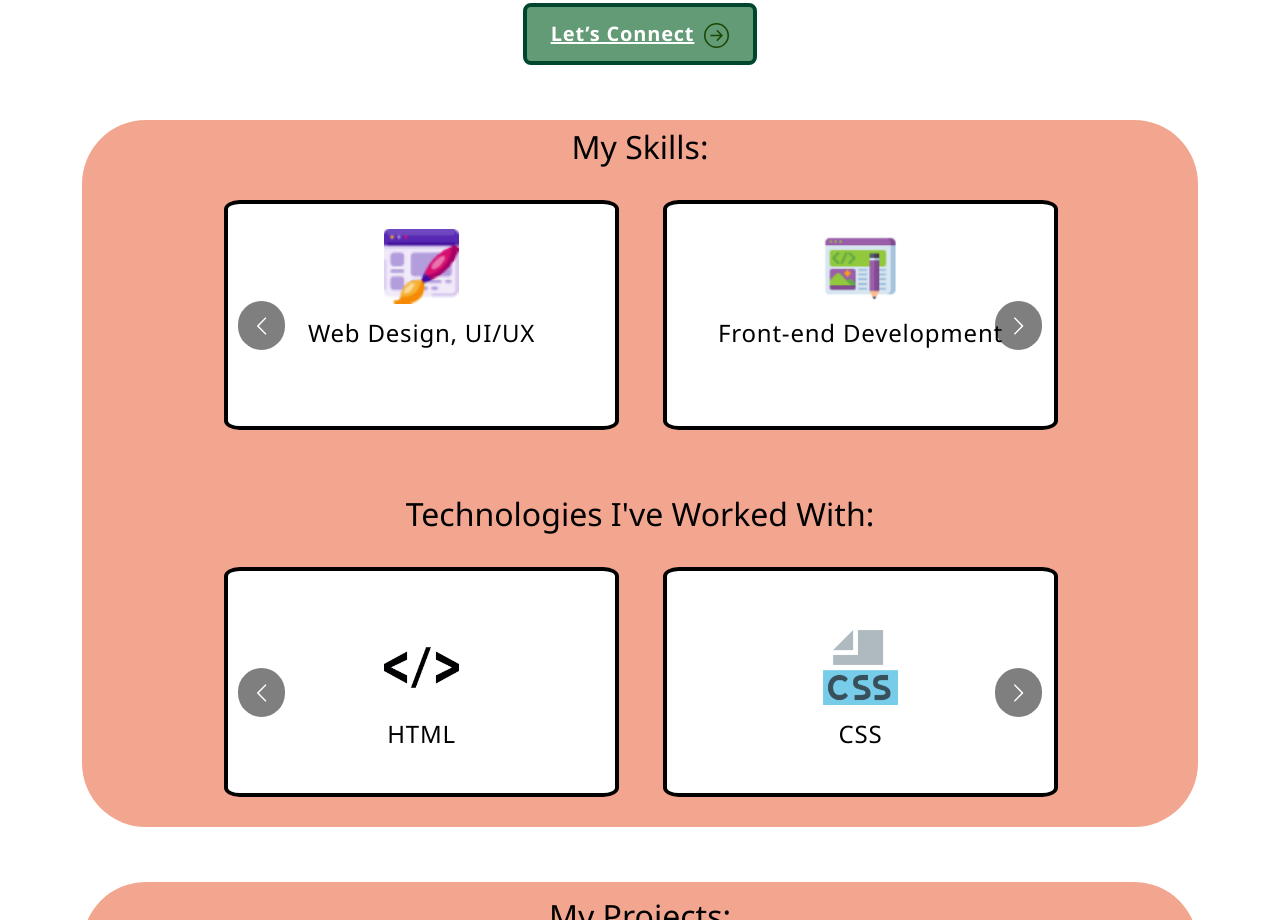
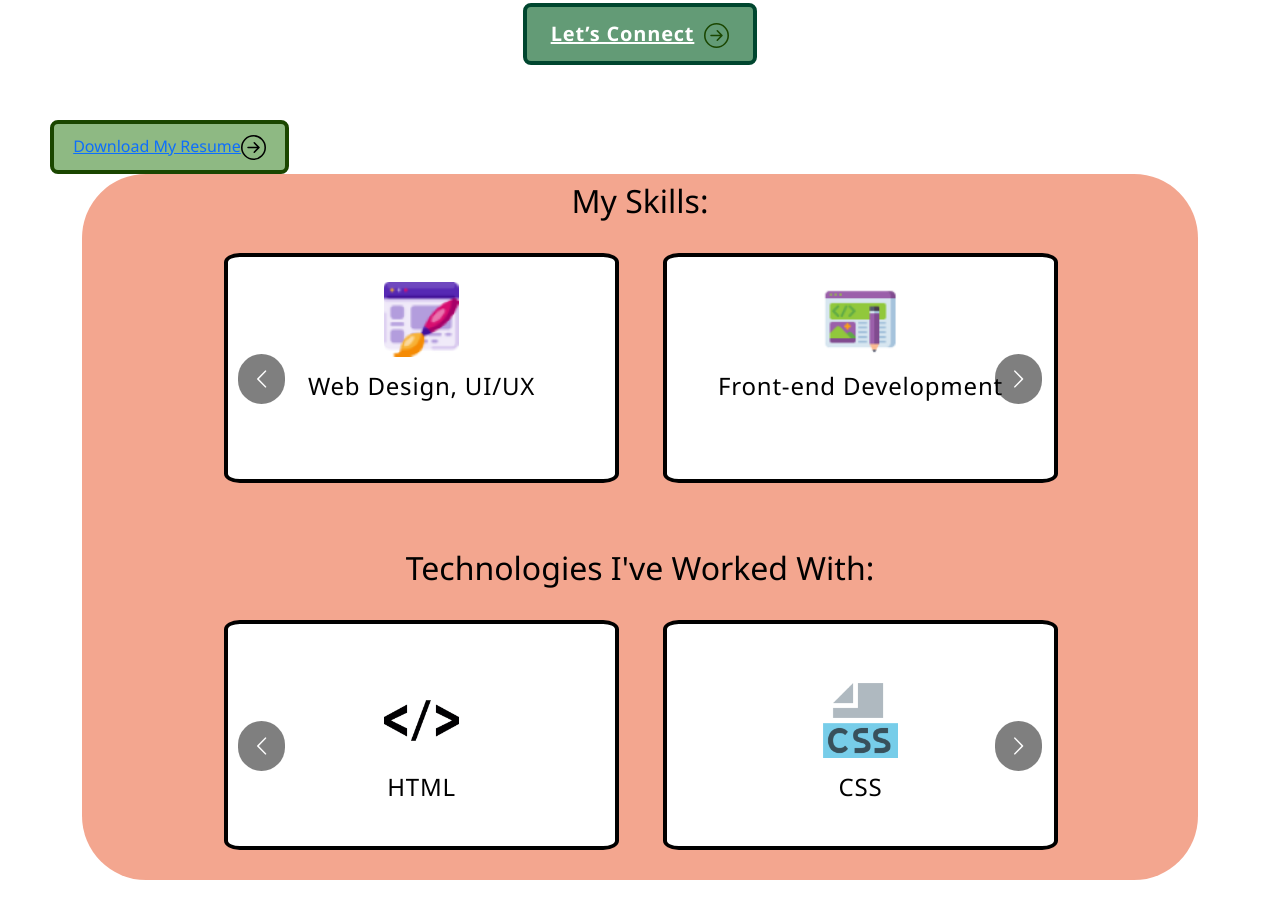
Before and after one commit to ccarroll929/my-react-portfolio, a React (Create React App) app: page / in a window 1280 px wide. Shown: the part 800-1720 px from the top of the page. Built offline with nearby package versions, Linux system fonts and the light colour scheme.

Commit message:
imported and attached Resume component to App.jsx body

```diff
--- a/src/App.jsx
+++ b/src/App.jsx
@@ -7,6 +7,7 @@
 import { Projects } from "./components/Projects";
 import { Contact } from "./components/Contact";
 import { Footer } from "./components/Footer";
+import { Resume } from "./components/Resume";
 
 function App() {
   const [load, upadateLoad] = useState(true);
@@ -23,6 +24,7 @@
     <div className="App">
       <NavBar />
       <Banner className="banner"/>
+      <Resume />
       <Skills />
       <Projects />
       <Contact />
```
